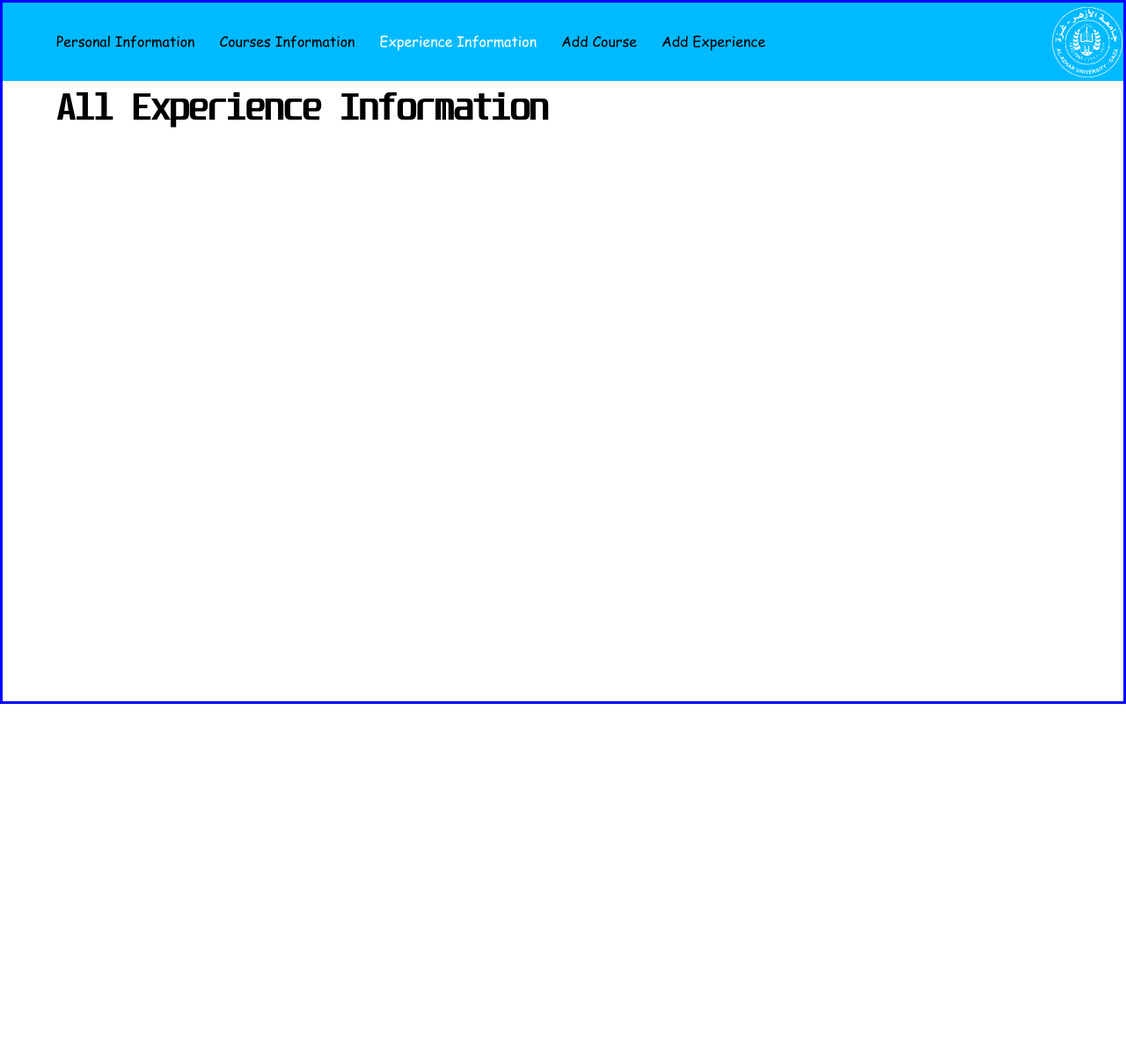
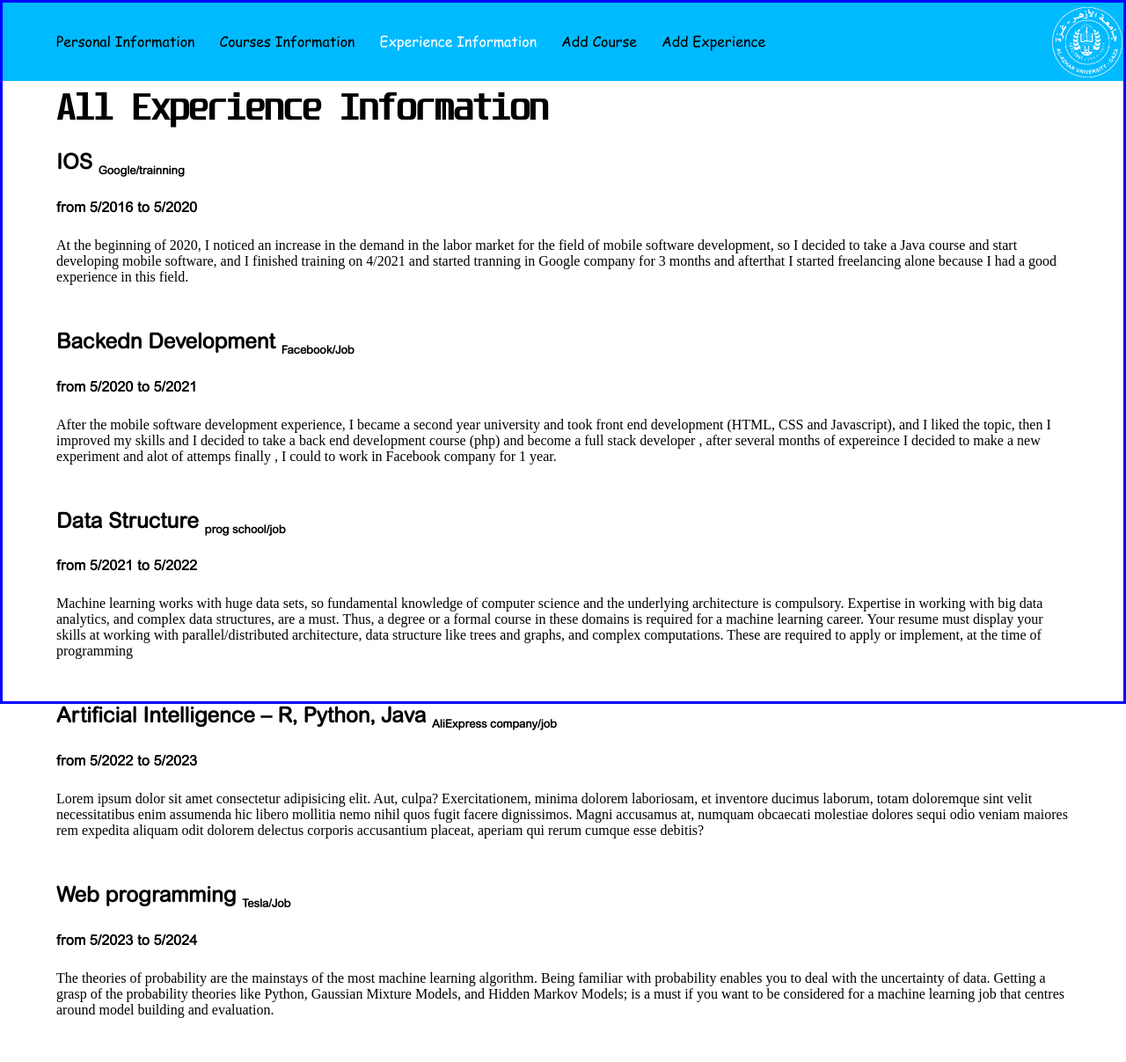
Before and after one commit to ahmedmurtaja/php-university-project, a PHP site: page /ViewExperience.php in a window 1280 px wide. Shown: the whole page at 88% size. Before the commit the page ends 800 px from the top, so only its background shows below. Run offline with PHP 8.4, Linux system fonts and the light colour scheme; data that the repository does not hold is empty.

Commit message:
Revert "Update ViewExperience.php"

```diff
--- a/php/ViewExperience.php
+++ b/php/ViewExperience.php
@@ -1,9 +1,3 @@
-<?php
-
-include_once('../includes/DBconnection.php');
-
-?>
-
 <!DOCTYPE html>
 <html lang="en">
 <head>
@@ -40,29 +34,36 @@ include_once('../includes/DBconnection.php');
        <div class="container">
            <div class="viewExp">
             <h1>All Experience Information</h1>
+            <section class="first">
+                <h3>IOS   <sub>Google/trainning</sub></h3>
+                <h4>from 5/2016 to 5/2020</h4>
+                <p>At the beginning of 2020, I noticed an increase in the demand in the labor market for the field of mobile software development, so I decided to take a Java course and start developing mobile software, and I finished training on 4/2021 and started tranning in Google company for 3 months and afterthat I started freelancing alone because I had a good experience in this field.</p>
+            </section>
+            <section class="first">
+                <h3>Backedn Development   <sub>Facebook/Job</sub></h3>
+                <h4>from 5/2020 to 5/2021</h4>
+                <p>After the mobile software development experience, I became a second year university and took front end development (HTML, CSS and Javascript), and I liked the topic, then I improved my skills and I decided to take a back end development course (php) and become a full stack developer , after several months of expereince I decided to make a new experiment and alot of attemps finally , I could to work in Facebook company for 1 year.</p>
+            </section>
+            <section class="first">
+                <h3>Data Structure   <sub>prog school/job</sub></h3>
+                <h4>from 5/2021 to 5/2022</h4>
+                <p>Machine learning works with huge data sets, so fundamental knowledge of computer science and the underlying architecture is compulsory. Expertise in working with big data analytics, and complex data structures, are a must. Thus, a degree or a formal course in these domains is required for a machine learning career. Your resume must display your skills at working with parallel/distributed architecture, data structure like trees and graphs, and complex computations. These are required to apply or implement, at the time of programming</p>
+            </section>
+            <section class="first">
+                <h3>Artificial Intelligence – R, Python, Java   <sub>AliExpress company/job</sub></h3>
+                <h4>from 5/2022 to 5/2023</h4>
+                <p>Lorem ipsum dolor sit amet consectetur adipisicing elit. Aut, culpa? Exercitationem, minima dolorem laboriosam, et inventore ducimus laborum, totam doloremque sint velit necessitatibus enim assumenda hic libero mollitia nemo nihil quos fugit facere dignissimos. Magni accusamus at, numquam obcaecati molestiae dolores sequi odio veniam maiores rem expedita aliquam odit dolorem delectus corporis accusantium placeat, aperiam qui rerum cumque esse debitis?</p>
+            </section>
+            <section class="first">
+                <h3>Web programming <sub>Tesla/Job</sub></h3>
+                <h4>from 5/2023 to 5/2024</h4>
+                <p>The theories of probability are the mainstays of the most machine learning algorithm. Being familiar with probability enables you to deal with the uncertainty of data. Getting a grasp of the probability theories like Python, Gaussian Mixture Models, and Hidden Markov Models; is a must if you want to be considered for a machine learning job that centres around model building and evaluation.</p>
+            </section>
+           </div>
 
-          <?php
- $result = mysqli_query($connection, "SELECT * FROM experience");
- if (mysqli_num_rows($result) > 0) {
- }
- $i = 0;
- while ($row = mysqli_fetch_array($result)) { ?>
-	<tr class="<?php if (isset($classname)) {
-   echo $classname;
- } ?>
+       </div>
 
-            <section class="first">
-                <h3><?php echo $row["category"]; ?>  <sub><?php echo $row["ins"]; ?> <?php echo '/ '; echo $row["title"]; ?></sub></h3>
-                <h4>from <?php echo $row["smonth"]; ?> to <?php echo $row["emonth"]; ?></h4>
-                <p><?php echo $row["description"]; ?> </p>
-            </section>
-
-           </div>
-       </div>
    </main>
-    <?php $i++;
-                                            }
- ?>
 
 
 </body>
```
